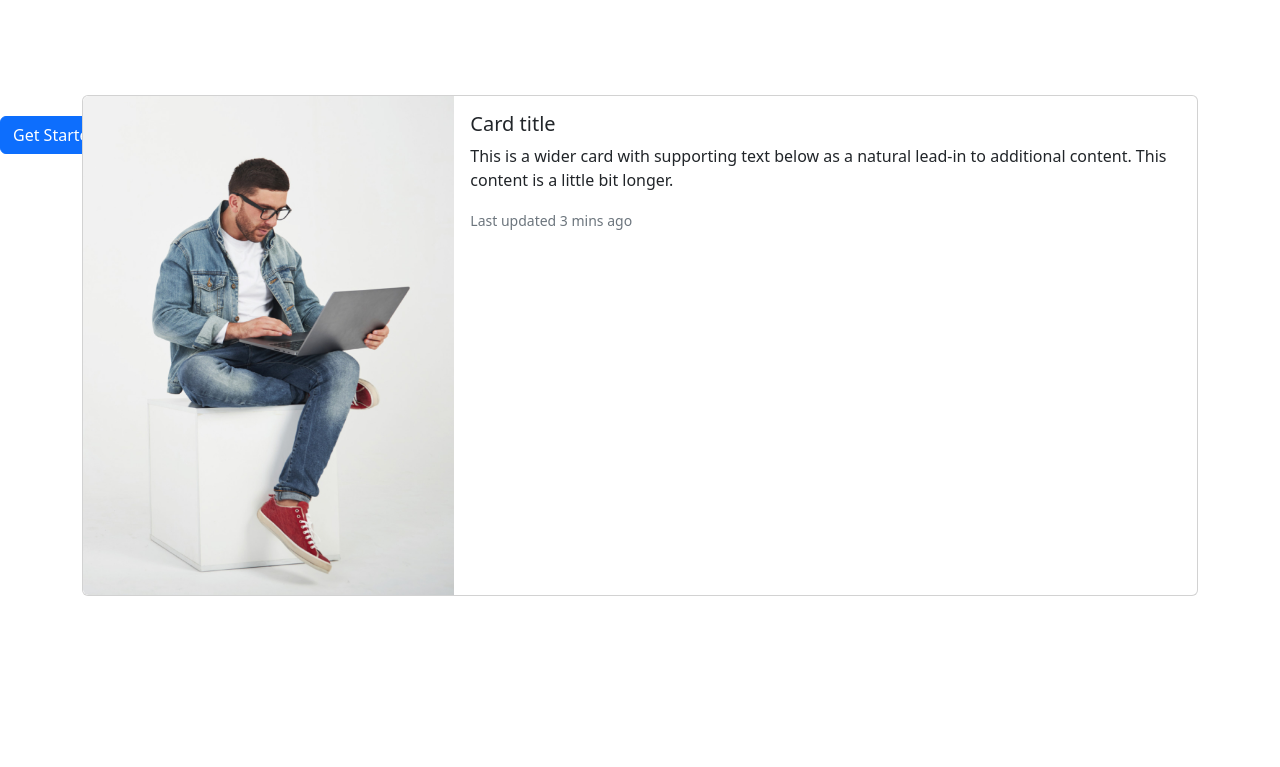
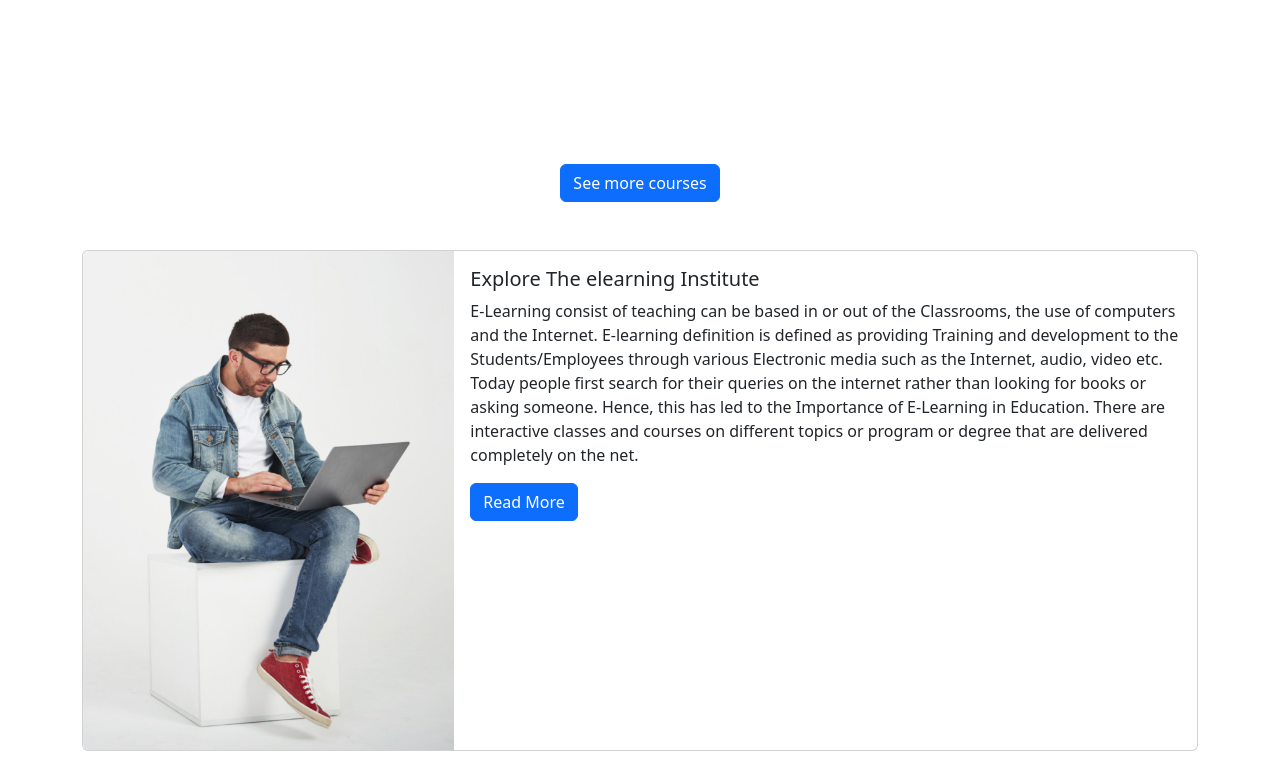
Before and after one commit to zakiashabnam/Edu-Care, a plain HTML site: page index.html in a window 1280 px wide. Shown: the part 1782-2549 px from the top of the page. Before the commit the page ends 2378 px from the top, so only its background shows below. Drawn offline with nearby package versions, Linux system fonts and the light colour scheme.

Commit message:
more explore area text added

```diff
--- a/index.html
+++ b/index.html
@@ -229,16 +229,16 @@
             </div>
         </section>
 
-        <section>
-            <div>
-                <button type="button" class="btn btn-primary align-items-center">Get Started</button>
-            </div>
-        </section>
+        <div class="px-0 py-5 text-center">
+            <a href="#" class="btn btn-primary">See more courses</a>
+        </div>
+
+
 
         <!--ajaira end-->
 
         <!--Explore item started-->
-        <section class="container d-flex justify-content-center align-items-center gap-3" style="height: 400px;">
+        <section class="container d-flex justify-content-center align-items-center gap-3">
             <div class="card mb-3">
                 <div class="row g-0">
                     <div class="col-md-4">
@@ -246,10 +246,21 @@
                     </div>
                     <div class="col-md-8">
                         <div class="card-body">
-                            <h5 class="card-title">Card title</h5>
-                            <p class="card-text">This is a wider card with supporting text below as a natural lead-in to
-                                additional content. This content is a little bit longer.</p>
-                            <p class="card-text"><small class="text-muted">Last updated 3 mins ago</small></p>
+                            <h5 class="card-title">Explore The elearning
+                                Institute</h5>
+                            <p class="card-text">E-Learning consist of teaching can be based in or out of the
+                                Classrooms, the use of computers and the Internet.
+
+                                E-learning definition is defined as providing Training and development to the
+                                Students/Employees through various Electronic media such as the Internet, audio, video
+                                etc. Today people first search for their queries on the internet rather than looking for
+                                books or asking someone. Hence, this has led to the Importance of E-Learning in
+                                Education.
+
+                                There are interactive classes and courses on different topics or program or degree that
+                                are delivered completely on the net.</p>
+                            <a href="#" class="btn btn-primary">Read More</a>
+
                         </div>
                     </div>
                 </div>
```
